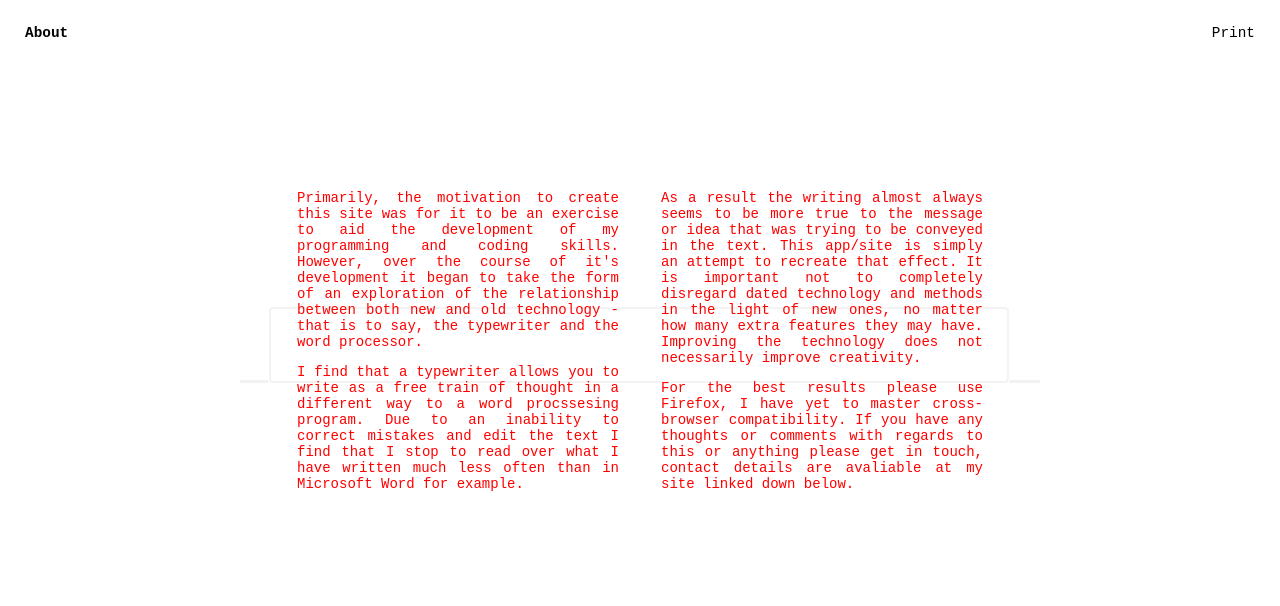
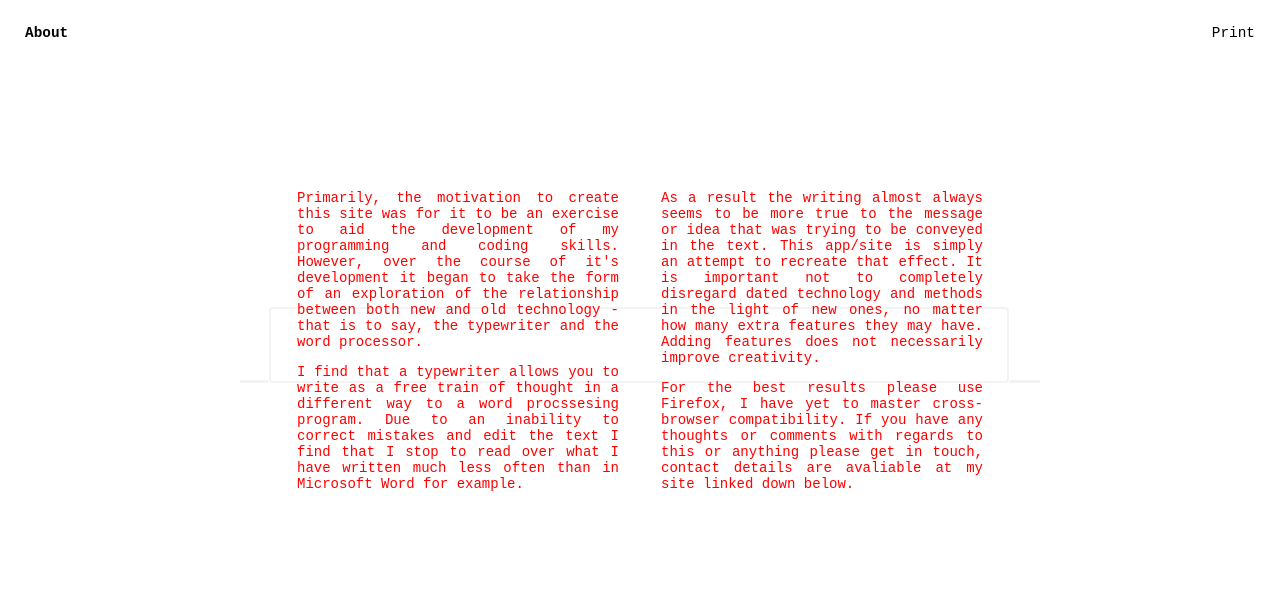
Before and after one commit to Jack-Clarke/Type, a PHP site: page / in a window 1280 px wide, after a click on "About". Shown: the top 606 px of the page. Run offline with PHP 8.4, Linux system fonts and the light colour scheme.

Commit message:
Change to info text

```diff
--- a/Code/index.php
+++ b/Code/index.php
@@ -289,7 +289,7 @@
 				<div class="left column">
     			<p>Primarily, the motivation to create this site was for it to be an exercise to aid the development of my programming and coding skills. However, over the course of it's development it began to take the form of an exploration of the relationship between both new and old technology - that is to say, the typewriter and the word processor.</p><p>I find that a typewriter allows you to write as a free train of thought in a different way to a word procssesing program. Due to an inability to correct mistakes and edit the text I find that I stop to read over what I have written much less often than in Microsoft Word for example.</p>
                 </div>
-            	<div class="right column"><p>As a result the writing almost always seems to be more true to the message or idea that was trying to be conveyed in the text. This app/site is simply an attempt to recreate that effect. It is important not to completely disregard dated technology and methods in the light of new ones, no matter how many extra features they may have. Improving the technology does not necessarily improve creativity.</p><p>For the best results please use Firefox, I have yet to master cross-browser compatibility. If you have any thoughts or comments with regards to this or anything please get in touch, contact details are avaliable at my site linked down below.</p>
+            	<div class="right column"><p>As a result the writing almost always seems to be more true to the message or idea that was trying to be conveyed in the text. This app/site is simply an attempt to recreate that effect. It is important not to completely disregard dated technology and methods in the light of new ones, no matter how many extra features they may have. Adding features does not necessarily improve creativity.</p><p>For the best results please use Firefox, I have yet to master cross-browser compatibility. If you have any thoughts or comments with regards to this or anything please get in touch, contact details are avaliable at my site linked down below.</p>
                 </div>
                 </div>
 			</div>
@@ -380,6 +380,7 @@
 			}
 				event.stopPropagation(); //this is apparently good practice when dealing with keycodes?
 	});
+
 
 
 	var enter = $('#texttype').keydown(function(event){ //declares variable named enter which on a keypress in the div #texttype executes this function
```
